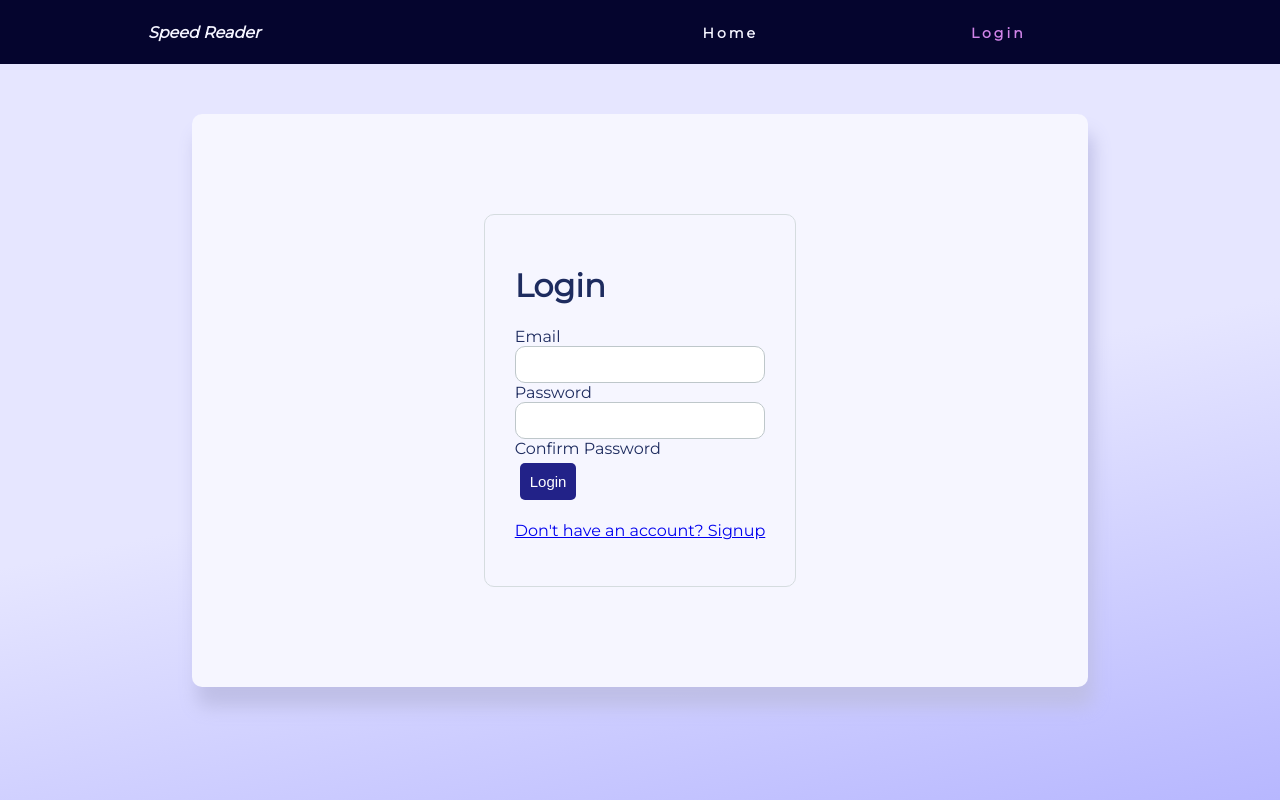
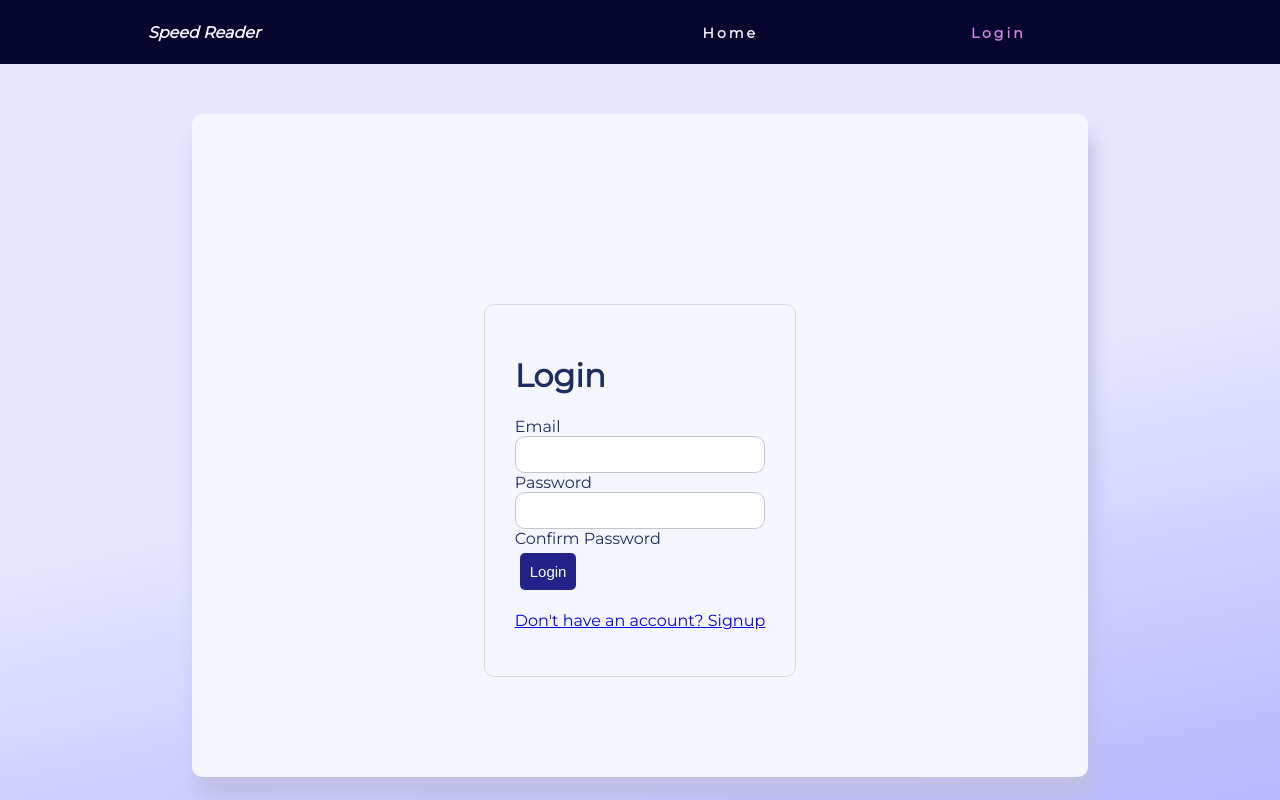
Before and after one commit to ellisorane/speed-reader, a React (Create React App) app in the folder client/: page /login in a window 1280 px wide. Built offline with nearby package versions, Linux system fonts and the light colour scheme.

Commit message:
mobile css fix

```diff
--- a/client/src/components/Auth/Auth.module.css
+++ b/client/src/components/Auth/Auth.module.css
@@ -2,7 +2,6 @@
     background: rgb(246, 246, 255);
     width: 100%;
     padding: 15px 30px;
-    margin: 90px 0;
     display: flex;
     flex-direction: column;
     justify-content: center;
@@ -10,6 +9,7 @@
 }
 
 .border {
+    margin-top: 90px;
     padding: 30px;
     border: 1px solid rgb(213, 220, 223);
     border-radius: 10px;
```
